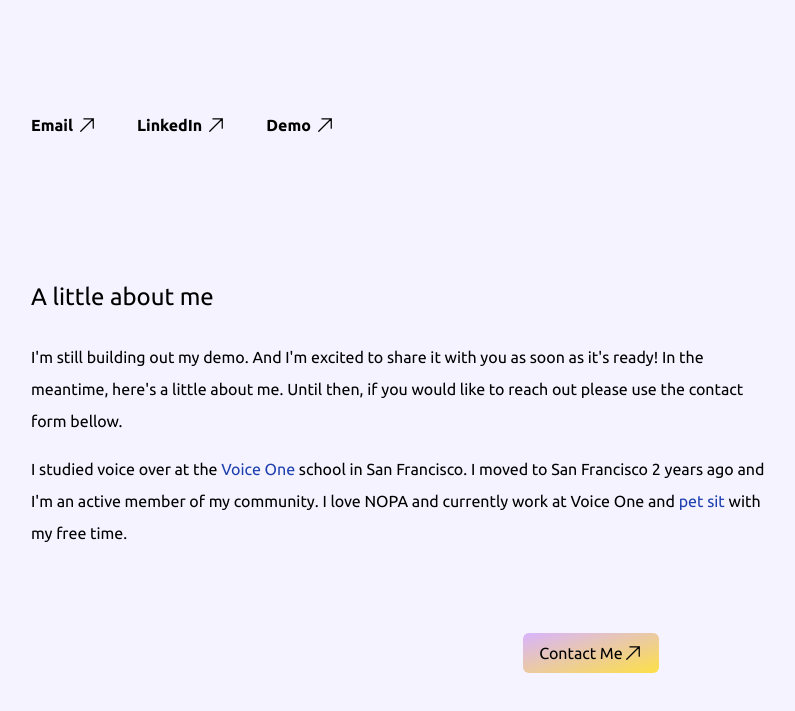
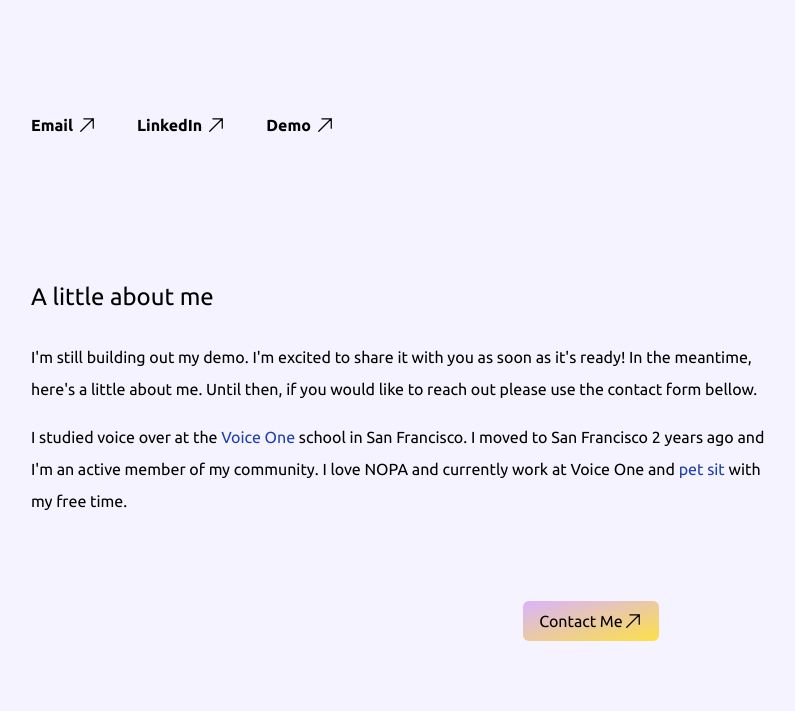
Before and after one commit to HunterHeston/hawkenvo, a website: page src/index.html in a window 1280 px wide. Shown: the part 567-1278 px from the top of the page, without its empty margins (49-844 px from the left). Drawn offline with Linux system fonts and the light colour scheme.

Commit message:
remove and

```diff
--- a/src/index.html
+++ b/src/index.html
@@ -193,9 +193,9 @@
     <main>
       <h2 class="text-2xl mb-7">A little about me</h2>
       <p class="leading-loose sm:w-2/3 mb-4">
-        I'm still building out my demo. And I'm excited to share it with you as
-        soon as it's ready! In the meantime, here's a little about me. Until
-        then, if you would like to reach out please use the contact form bellow.
+        I'm still building out my demo. I'm excited to share it with you as soon
+        as it's ready! In the meantime, here's a little about me. Until then, if
+        you would like to reach out please use the contact form bellow.
       </p>
       <p class="leading-loose sm:w-2/3">
         I studied voice over at the
```
